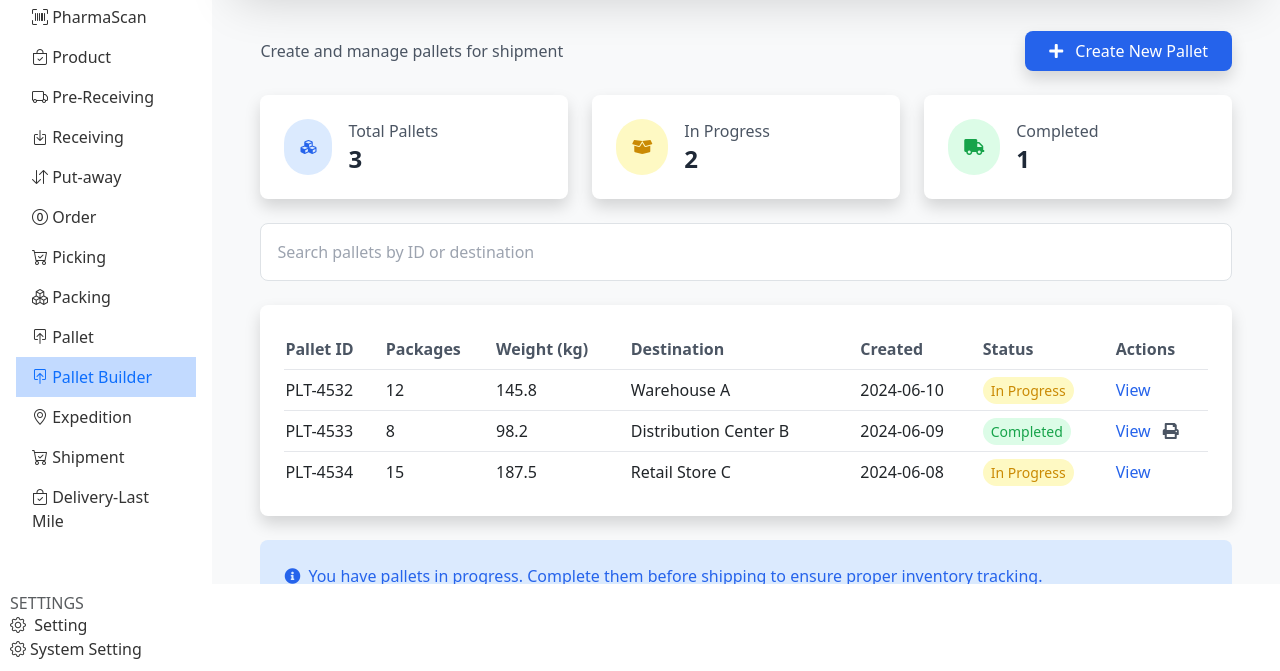
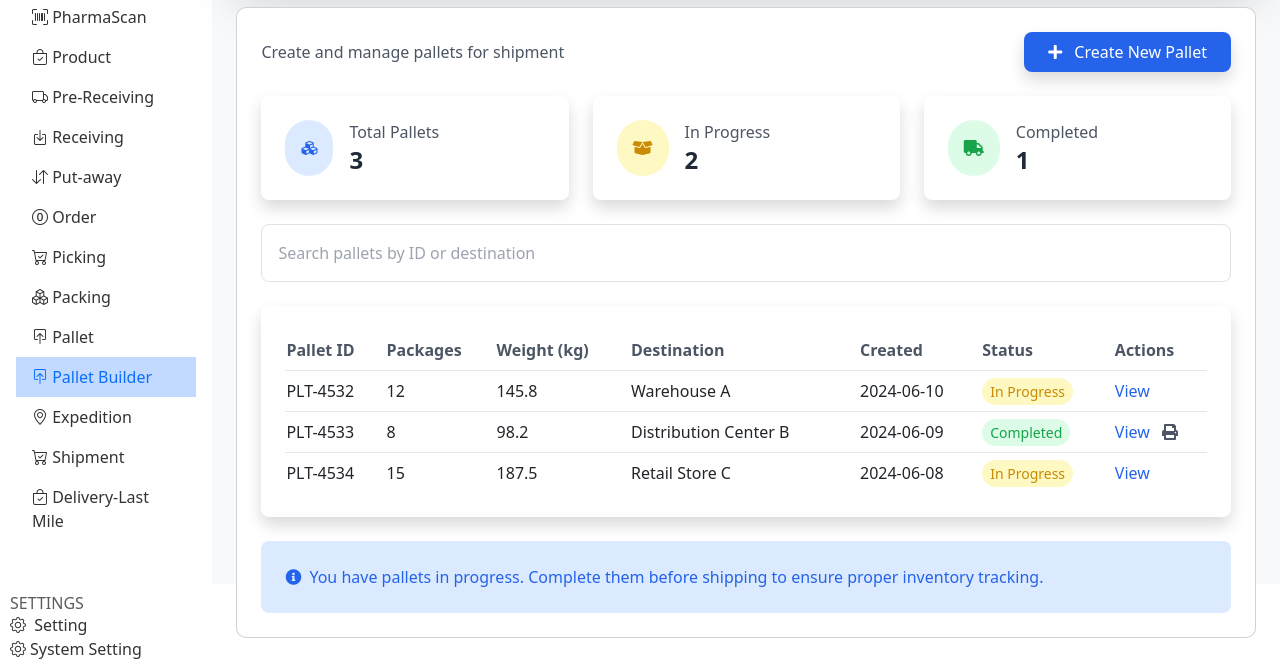
Before and after one commit to Gautam0104/wms, a plain HTML site: page pallet_bulider.html in a window 1280 px wide. Shown: the part 129-800 px from the top of the page. Drawn offline with nearby package versions, Linux system fonts and the light colour scheme.

Commit message:
pallet builder ui fixed

```diff
--- a/pallet_bulider.html
+++ b/pallet_bulider.html
@@ -82,7 +82,7 @@
                     <span class="ms-2">John Doe <span class="text-muted">Warehouse Manager</span></span>
                 </div>
             </div>
-            <div class="container mx-auto p-6 my-6">
+            <div class="container-fluid mx-auto p-6 my-6 card">
                 <div class="flex justify-between items-center mb-6">
                     <div>
                         <h1 class="text-2xl font-bold text-gray-800 flex items-center">
```
